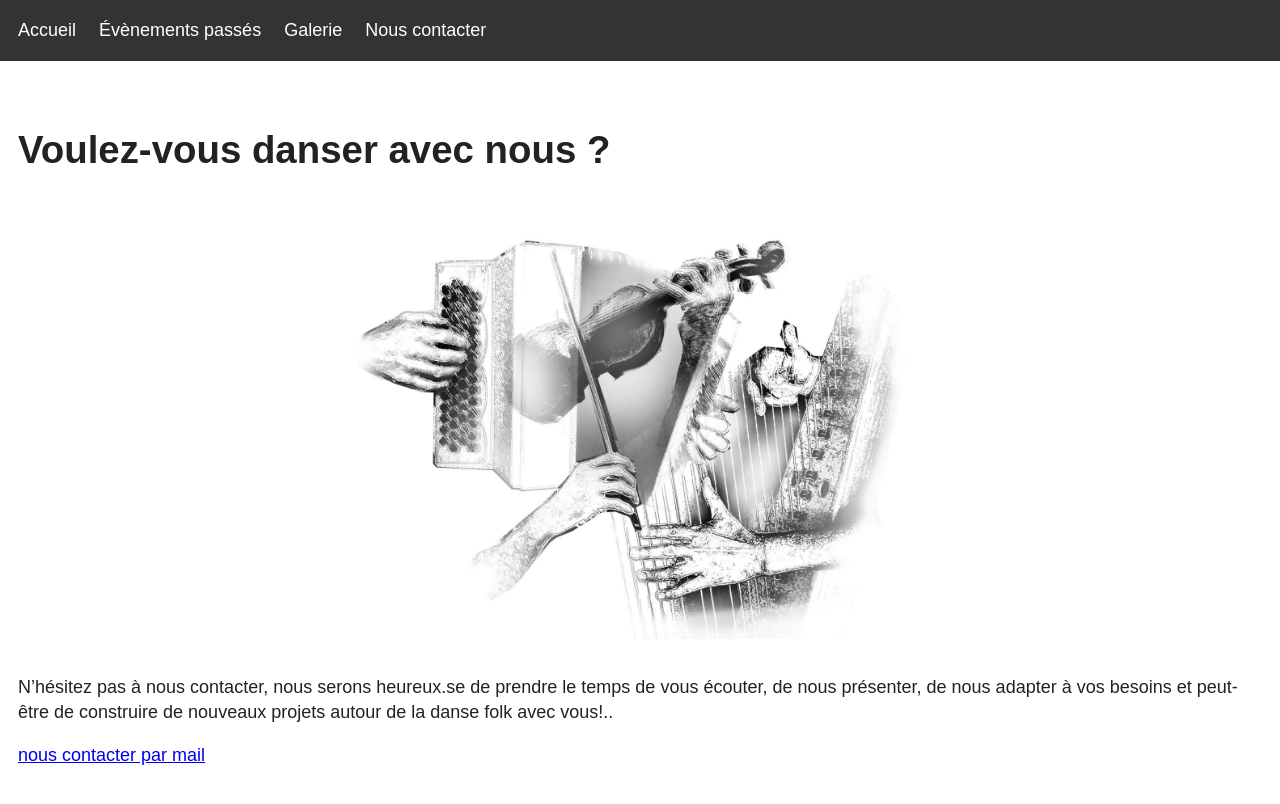
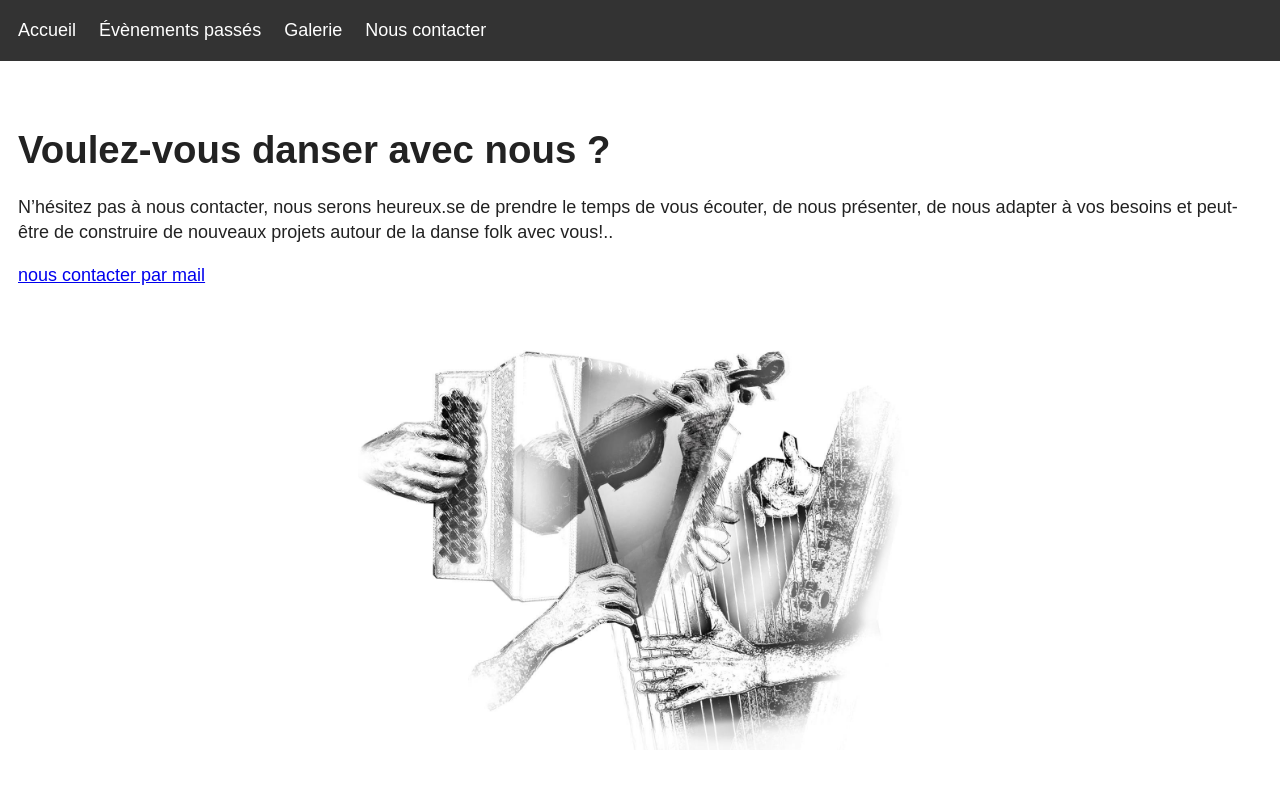
Before and after one commit to bayesiancook/les-doigts-qui-dansent-bal-folk, a Jekyll site: the page built from contact.md, in a window 1280 px wide. Shown: the top 804 px of the page. Built offline with Jekyll 4.4.1, drawn with Linux system fonts in a browser that asks for light colours.

Commit message:
vignette after text in contact page

```diff
--- a/contact.md
+++ b/contact.md
@@ -5,14 +5,14 @@ title: Contact
 
 # Voulez-vous danser avec nous ?
 
+N'hésitez pas à nous contacter, nous serons heureux.se de prendre le temps de vous écouter, de nous présenter, de nous adapter à vos besoins et peut-être de construire de nouveaux projets autour de la danse folk avec vous!..
+
+<a href="mailto:annepierrepittet&#64;example&#46;com">
+  nous contacter par mail
+</a>
+
 <img
   src="{{ site.baseurl }}/assets/images/dqd_carte.jpg"
   alt="Carte de visite"
   class="small-vignette"
 />
-
-N'hésitez pas à nous contacter, nous serons heureux.se de prendre le temps de vous écouter, de nous présenter, de nous adapter à vos besoins et peut-être de construire de nouveaux projets autour de la danse folk avec vous!..
-
-<a href="mailto:annepierrepittet&#64;example&#46;com">
-  nous contacter par mail
-</a>
```
